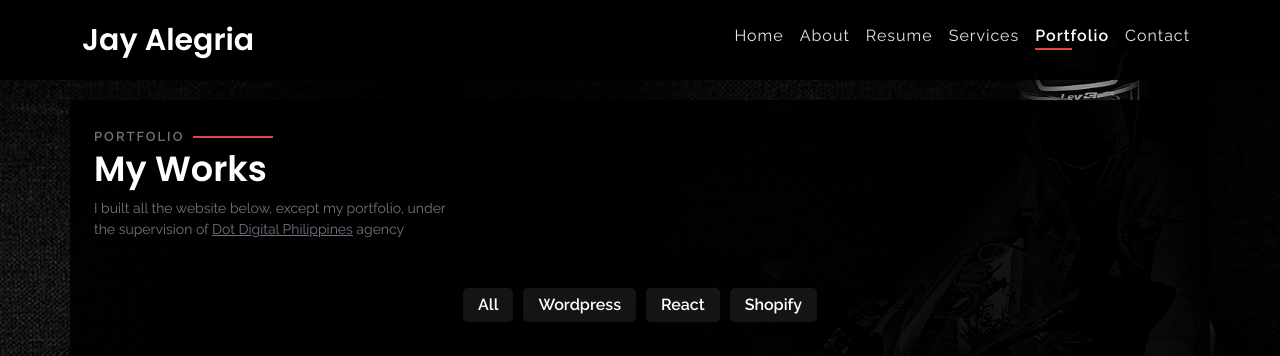
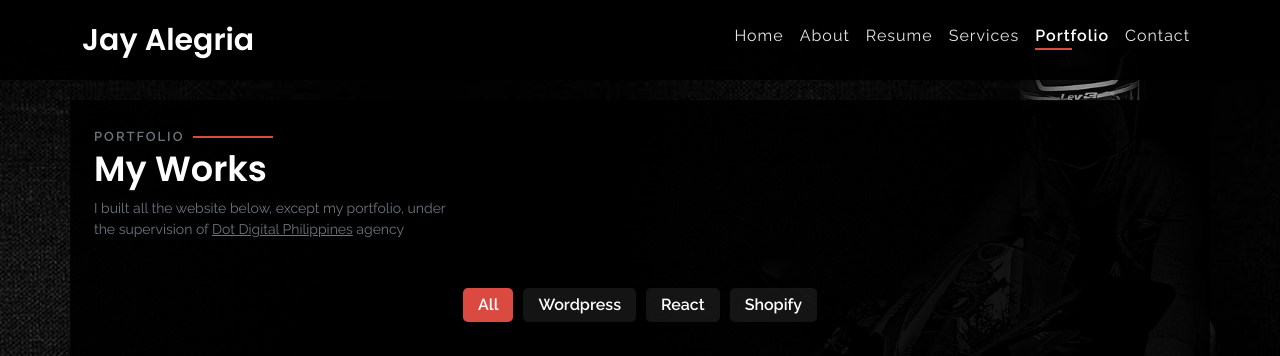
Before and after one commit to JayAlegria/Portfolio, a Gatsby site: page / in a window 1280 px wide. Both pictures are taken after a click on the link "Portfolio". Shown: the top 356 px of the page. Built offline with nearby package versions, Linux system fonts and the light colour scheme; Gatsby itself is replaced by a stand-in of ours.

Commit message:
GH-45: add active indicator to portfolio filter

```diff
--- a/src/components/portfolio/Portfolio.tsx
+++ b/src/components/portfolio/Portfolio.tsx
@@ -35,7 +35,7 @@ export const Portfolio: FC<Props> = ({ styles }) => {
         I built all the website below, except my portfolio, under the supervision of{' '}
         <a href="https://www.dotdigitalph.com/">Dot Digital Philippines</a> agency
       </small>
-      <PortfolioFilters onFilter={onFilter} />
+      <PortfolioFilters onFilter={onFilter} activeCat={portfolioFilter} />
       <div className="portfolio__row row my-5">
         <Gallery options={options}>
           {filteredPortfolio.map((portfolioData) => (
--- a/src/components/portfolio/PortfolioFilters.tsx
+++ b/src/components/portfolio/PortfolioFilters.tsx
@@ -1,18 +1,20 @@
+import classNames from 'classnames';
 import React, { FC } from 'react';
 import { PortfolioCategory, PortfolioFilterList } from './PortfolioConfig';
 import './PortfolioFilters.scss';
 
 interface Props {
   onFilter: (category: PortfolioCategory) => void;
+  activeCat: string;
 }
 
-export const PortfolioFilters: FC<Props> = ({ onFilter }) => {
+export const PortfolioFilters: FC<Props> = ({ onFilter, activeCat }) => {
   return (
     <div className="mt-5 text-center portfolio__filters">
       {PortfolioFilterList.map((filter) => (
         <button
           key={filter.name}
-          className="mb-3"
+          className={classNames({ 'mb-3': true, active: filter.name.toLocaleLowerCase() === activeCat })}
           onClick={() => {
             onFilter(filter.category);
           }}
```
